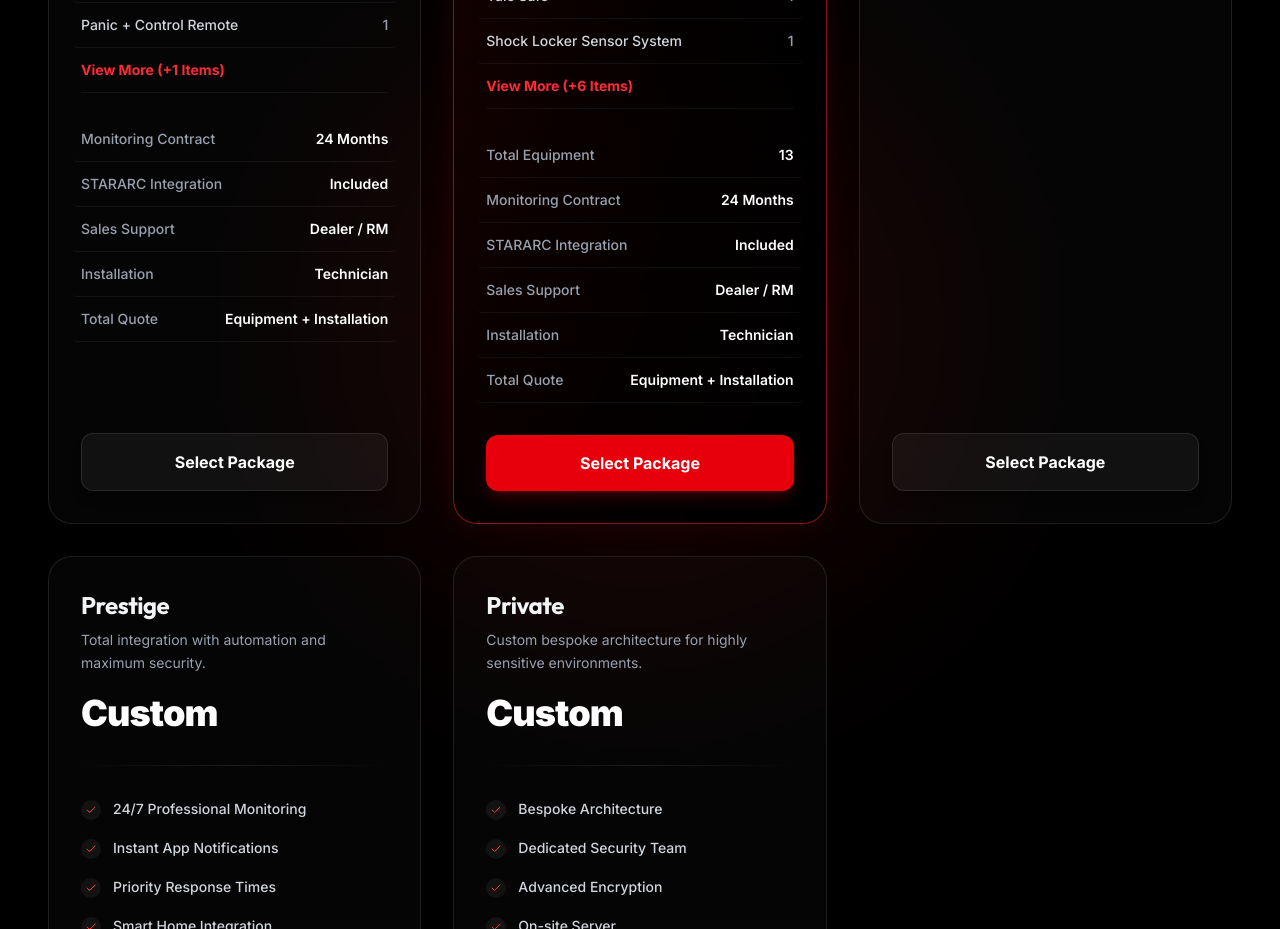
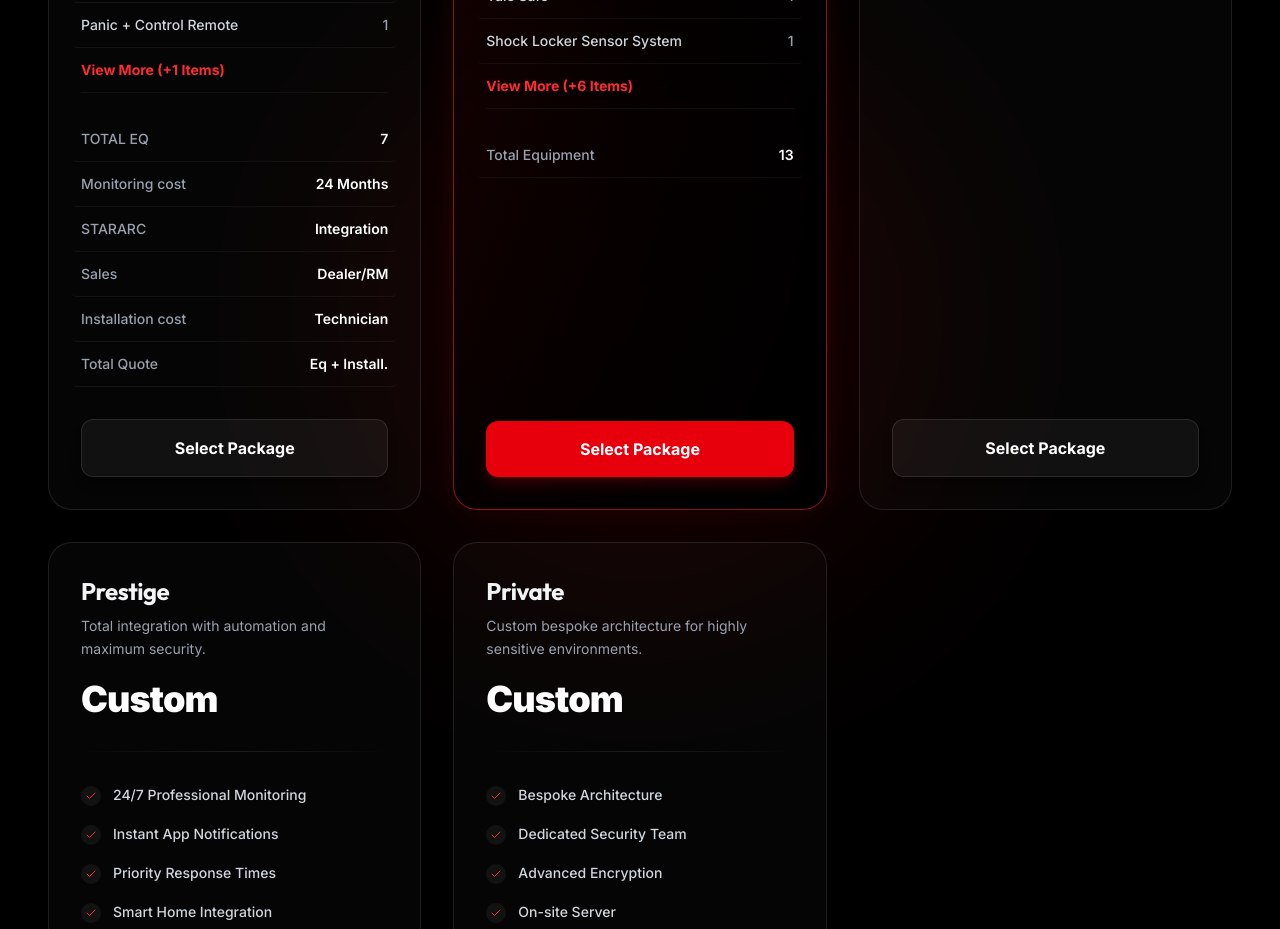
Before and after one commit to stararcglobalsolutions-max/star, a Next.js app: page /monitoring-packages in a window 1280 px wide. Shown: the part 920-1849 px from the top of the page. Built offline with nearby package versions, Linux system fonts and the light colour scheme.

Commit message:
feat: update Core package details based on screenshot

```diff
--- a/src/app/monitoring-packages/page.tsx
+++ b/src/app/monitoring-packages/page.tsx
@@ -22,11 +22,12 @@ const ajaxPackages = [
       { name: "Siren Indoor", qty: 1 }
     ],
     details: [
-      { label: "Monitoring Contract", value: "24 Months" },
-      { label: "STARARC Integration", value: "Included" },
-      { label: "Sales Support", value: "Dealer / RM" },
-      { label: "Installation", value: "Technician" },
-      { label: "Total Quote", value: "Equipment + Installation" }
+      { label: "TOTAL EQ", value: "7" },
+      { label: "Monitoring cost", value: "24 Months" },
+      { label: "STARARC", value: "Integration" },
+      { label: "Sales", value: "Dealer/RM" },
+      { label: "Installation cost", value: "Technician" },
+      { label: "Total Quote", value: "Eq + Install." }
     ],
     features: []
   },
@@ -49,12 +50,7 @@ const ajaxPackages = [
       { name: "Camera", qty: 2 }
     ],
     details: [
-      { label: "Total Equipment", value: "13" },
-      { label: "Monitoring Contract", value: "24 Months" },
-      { label: "STARARC Integration", value: "Included" },
-      { label: "Sales Support", value: "Dealer / RM" },
-      { label: "Installation", value: "Technician" },
-      { label: "Total Quote", value: "Equipment + Installation" }
+      { label: "Total Equipment", value: "13" }
     ],
     features: []
   },
```
